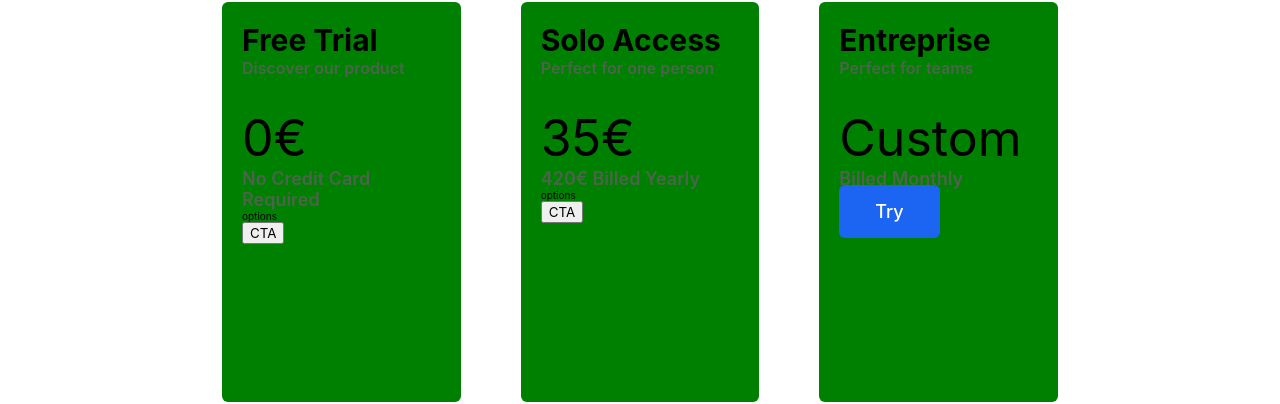
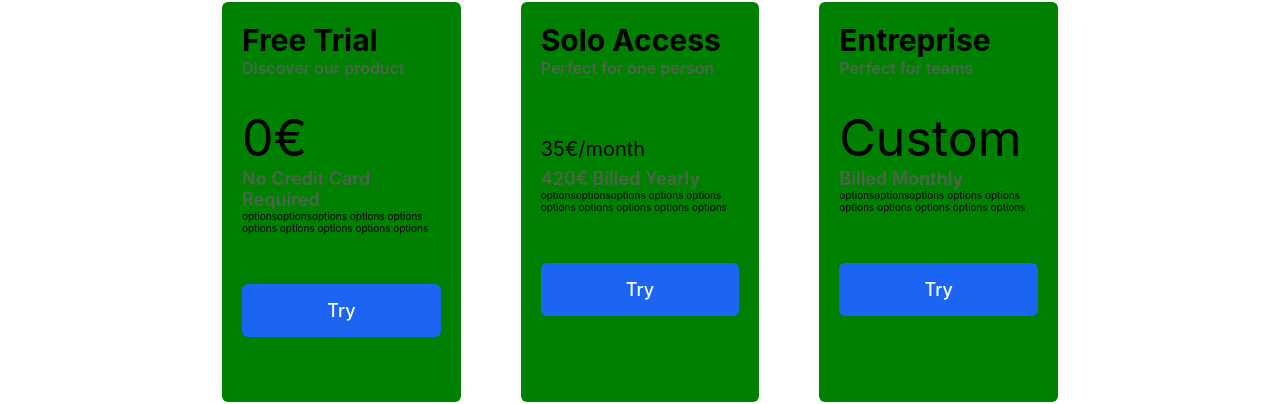
Before and after one commit to YoannBuzenet/ai_next_app, a Next.js app: page /pricing in a window 1280 px wide. Shown: the part 287-691 px from the top of the page. Built offline with nearby package versions, Linux system fonts and the light colour scheme; no server answers.

Commit message:
adding full width behaviour to blue button

```diff
--- a/components/Base/BlueCTA.jsx
+++ b/components/Base/BlueCTA.jsx
@@ -3,13 +3,19 @@ import Link from "next/link";
 import styles from "../../styles/BlueCTA.module.css";
 import { FormattedMessage } from "react-intl";
 
-const BlueCTA = ({ to, idLabel, defaultLabel }) => {
+const BlueCTA = ({ to, idLabel, defaultLabel, isFullWidth = false }) => {
+  const widthButton = isFullWidth
+    ? styles.buttonContainerFullWidth
+    : styles.buttonContainer;
+
   return (
-    <Link href={to}>
-      <a type="button" className={styles.button}>
-        <FormattedMessage id={idLabel} defaultMessage={defaultLabel} />
-      </a>
-    </Link>
+    <div className={widthButton}>
+      <Link href={to}>
+        <a type="button" className={styles.button}>
+          <FormattedMessage id={idLabel} defaultMessage={defaultLabel} />
+        </a>
+      </Link>
+    </div>
   );
 };
 
--- a/pages/pricing.js
+++ b/pages/pricing.js
@@ -35,8 +35,16 @@ const Pricing = () => {
                 <div className={styles.price}>0€</div>
                 <div className={styles.subprice}>No Credit Card Required</div>
               </div>
-              <div className={styles.optionsContainer}>options</div>
-              <button>CTA</button>
+              <div className={styles.optionsContainer}>
+                optionsoptionsoptions options options options options options
+                options options
+              </div>
+              <BlueCTA
+                to="/"
+                idLabel="page.pricing.cta"
+                defaultLabel="Try"
+                isFullWidth
+              />
             </div>
             <div className={styles.onePriceDiv2}>
               <div className={styles.topDiv}>
@@ -44,11 +52,29 @@ const Pricing = () => {
                 <p className={styles.subTitle}>Perfect for one person</p>
               </div>
               <div className={styles.priceInfo}>
-                <div className={styles.price}>35€</div>
-                <div className={styles.subprice}>420€ Billed Yearly</div>
+                <div className={styles.price}>
+                  {isAnnual && (
+                    <span>
+                      35€<span>/month</span>
+                    </span>
+                  )}
+                  {!isAnnual && <span>49€</span>}
+                </div>
+                <div className={styles.subprice}>
+                  {isAnnual && <span>420€ Billed Yearly</span>}
+                  {!isAnnual && <span>Billed monthly</span>}
+                </div>
               </div>
-              <div className={styles.optionsContainer}>options</div>
-              <button>CTA</button>
+              <div className={styles.optionsContainer}>
+                optionsoptionsoptions options options options options options
+                options options
+              </div>
+              <BlueCTA
+                to="/"
+                idLabel="page.pricing.cta"
+                defaultLabel="Try"
+                isFullWidth
+              />
             </div>
 
             <div className={styles.onePriceDiv3}>
@@ -60,8 +86,16 @@ const Pricing = () => {
                 <div className={styles.price}>Custom</div>
                 <div className={styles.subprice}>Billed Monthly</div>
               </div>
-              <div className={styles.optionsContainer}>options</div>
-              <BlueCTA to="/" idLabel="page.pricing.cta" defaultLabel="Try" />
+              <div className={styles.optionsContainer}>
+                optionsoptionsoptions options options options options options
+                options options
+              </div>
+              <BlueCTA
+                to="/"
+                idLabel="page.pricing.cta"
+                defaultLabel="Try"
+                isFullWidth
+              />
             </div>
           </div>
           <div className={styles.spaceContainer}></div>
--- a/styles/BlueCTA.module.css
+++ b/styles/BlueCTA.module.css
@@ -1,3 +1,16 @@
+.buttonContainer {
+  margin-top: 50px;
+}
+
+.buttonContainerFullWidth {
+  margin-top: 50px;
+}
+
+.buttonContainerFullWidth a {
+  display: block;
+  text-align: center;
+}
+
 .button {
   padding-left: 3.5rem;
   padding-right: 3.5rem;
--- a/styles/Pricing.module.css
+++ b/styles/Pricing.module.css
@@ -60,6 +60,10 @@
   font-size: 5rem;
 }
 
+.price span {
+  font-size: 2rem;
+}
+
 .subprice {
   font-size: 1.8rem;
   font-weight: 600;
```
